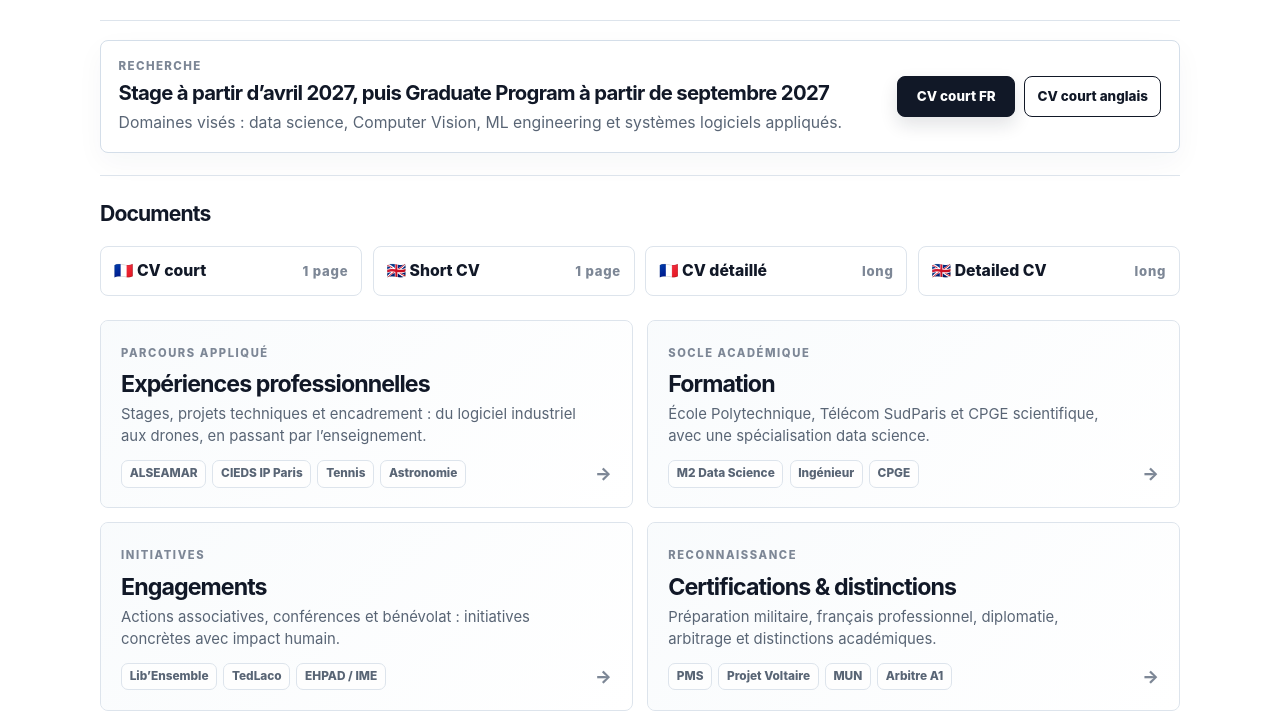
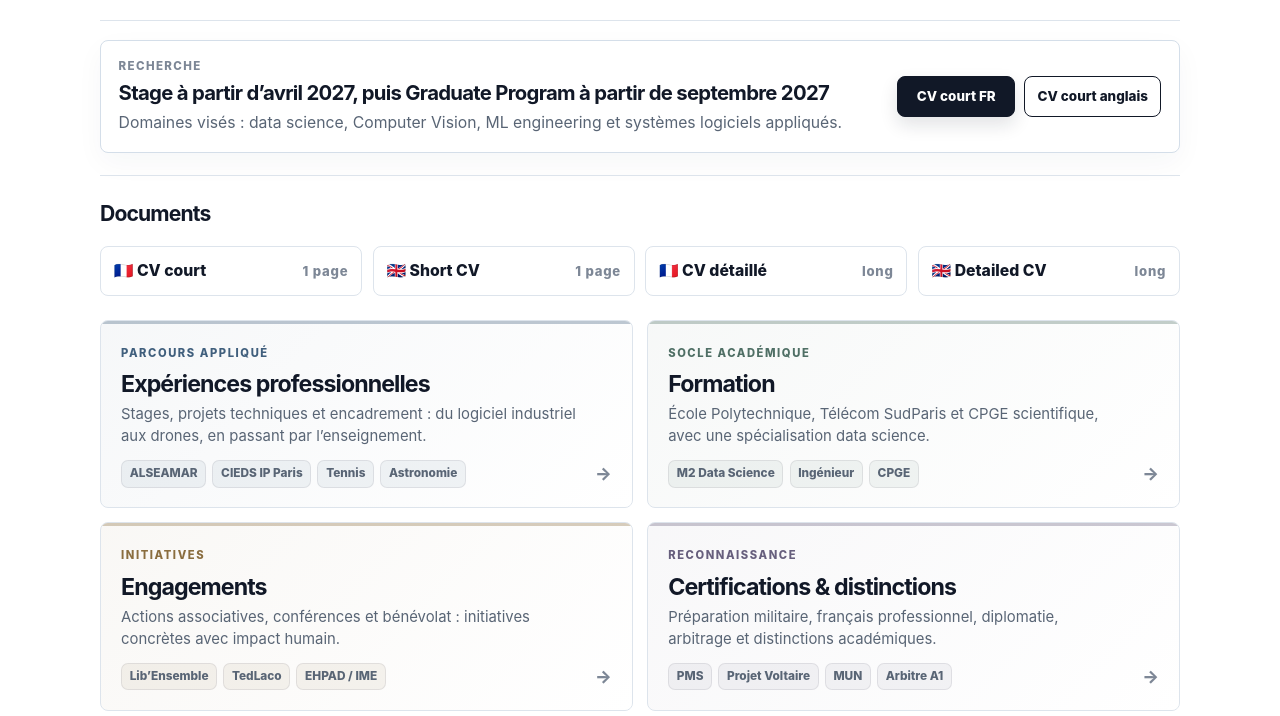
Before and after one commit to thomas-garabedian/portfolio, a website: page profile.html in a window 1280 px wide. Shown: the part 236-952 px from the top of the page. Drawn offline with Linux system fonts and the light colour scheme.

Commit message:
Add subtle profile card accents

```diff
--- a/assets/css/style.css
+++ b/assets/css/style.css
@@ -212,6 +212,36 @@ body{font-size:15.75px}
 .localized-button.lang-en{display:none}
 html[data-lang="fr"] .localized-button.lang-fr,
 html[data-lang="en"] .localized-button.lang-en{display:inline-flex!important}
+.hub-grid .hub-card{
+  --hub-accent:#405f7d;
+  --hub-line:rgba(64,95,125,.34);
+  --hub-tint:rgba(64,95,125,.055);
+  --hub-chip-bg:rgba(64,95,125,.07);
+}
+.hub-grid .hub-card:nth-child(2){
+  --hub-accent:#4f6f65;
+  --hub-line:rgba(79,111,101,.34);
+  --hub-tint:rgba(79,111,101,.055);
+  --hub-chip-bg:rgba(79,111,101,.07);
+}
+.hub-grid .hub-card:nth-child(3){
+  --hub-accent:#8a6d3f;
+  --hub-line:rgba(138,109,63,.34);
+  --hub-tint:rgba(138,109,63,.06);
+  --hub-chip-bg:rgba(138,109,63,.075);
+}
+.hub-grid .hub-card:nth-child(4){
+  --hub-accent:#675f7d;
+  --hub-line:rgba(103,95,125,.34);
+  --hub-tint:rgba(103,95,125,.055);
+  --hub-chip-bg:rgba(103,95,125,.07);
+}
+.hub-grid .hub-card::before{background:linear-gradient(135deg,var(--hub-tint),rgba(255,255,255,.72))}
+.hub-grid .hub-card::after{content:"";position:absolute;top:0;left:0;right:0;height:3px;background:var(--hub-line);z-index:1}
+.hub-grid .hub-card:hover{border-color:var(--hub-line)}
+.hub-grid .hub-kicker,
+.hub-grid .hub-card:hover .hub-arrow{color:var(--hub-accent)}
+.hub-grid .hub-chip{background:var(--hub-chip-bg);border-color:rgba(17,24,39,.08)}
 @media(max-width:700px){
   .page{padding:2rem 0 3.8rem}
   .work-card,.work-card.small,.project-card,.project-card.small,.project-card.feature{min-height:286px;border-radius:8px}
```
